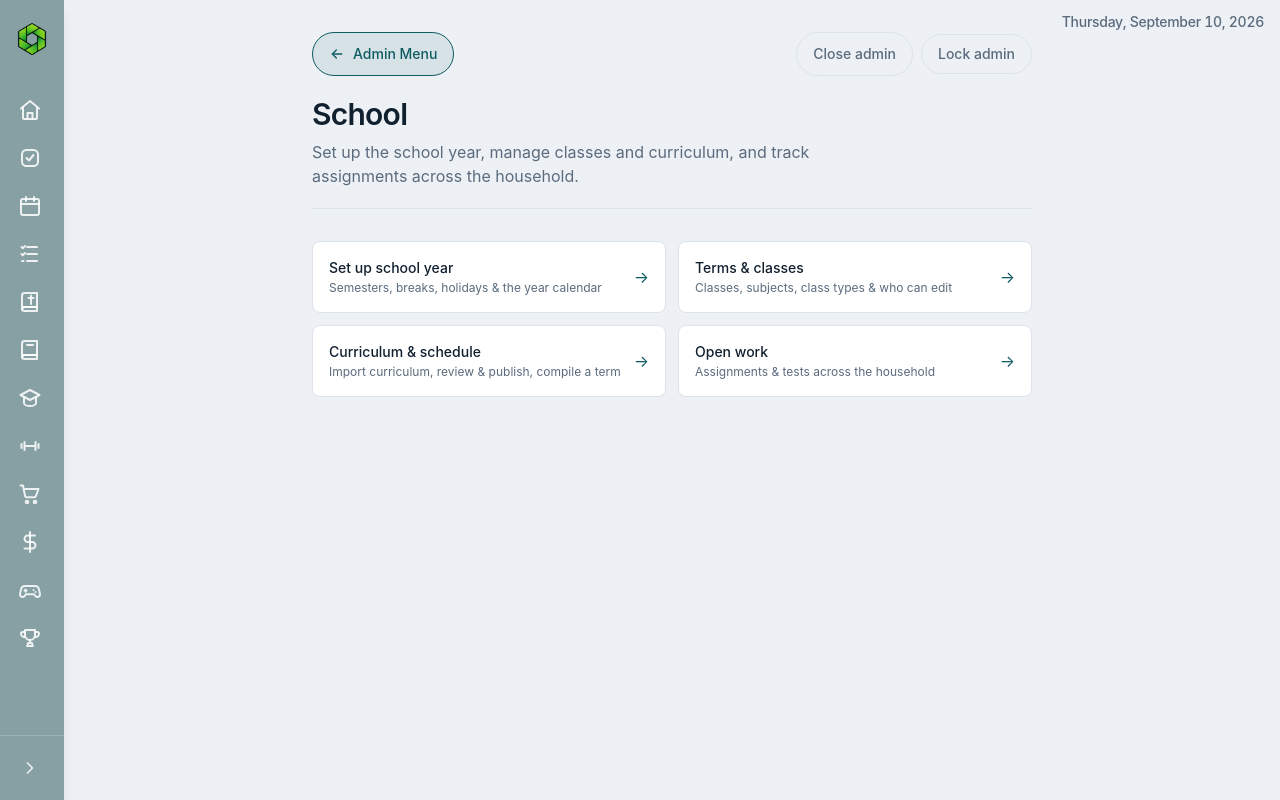
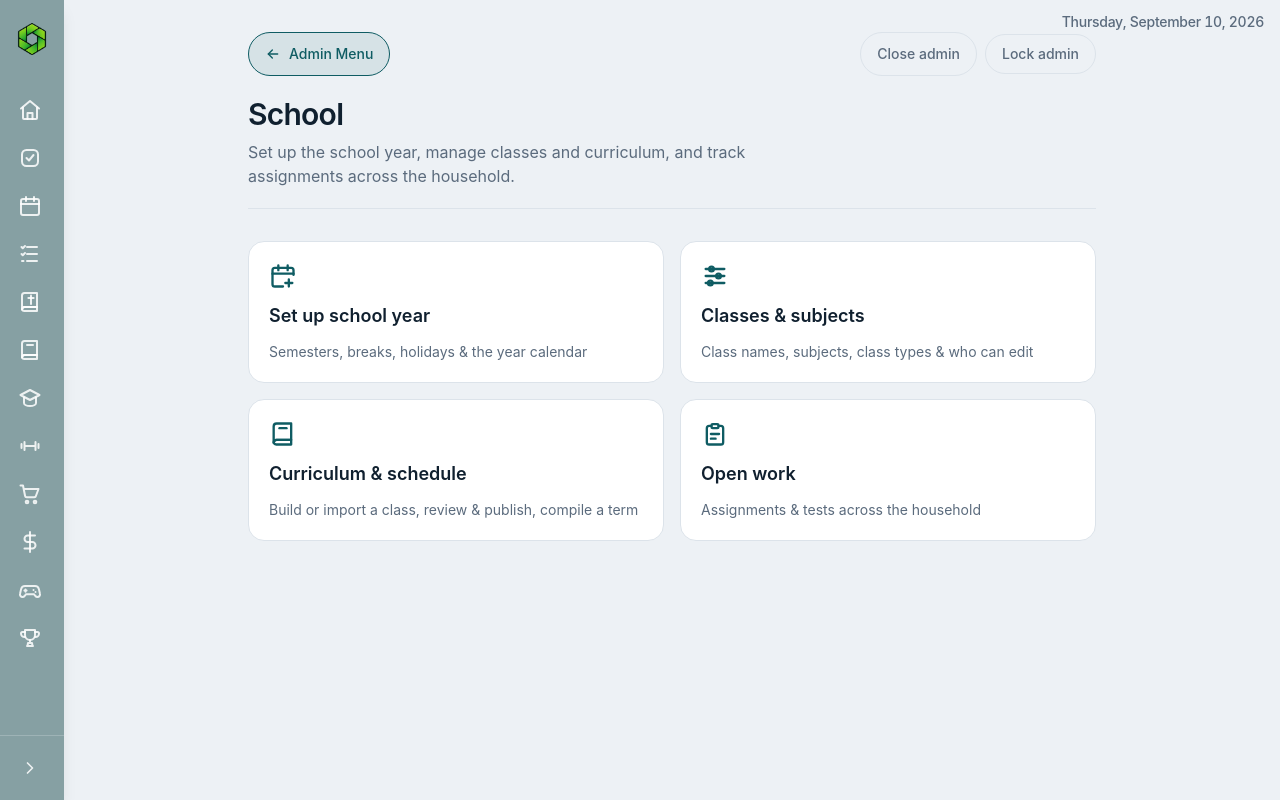
Before and after one commit to thorin29/kairos, a Next.js app: page /admin/school in a window 1280 px wide. Built offline with nearby package versions, Linux system fonts and the light colour scheme; no server answers; the database is empty.

Commit message:
Add files via upload

```diff
--- a/src/app/admin/school/classes/page.tsx
+++ b/src/app/admin/school/classes/page.tsx
@@ -22,7 +22,7 @@ export default async function SchoolClassesPage() {
         &lsaquo; School
       </Link>
       <header className="mb-6 mt-3 border-b border-hairline pb-4">
-        <h1 className="font-display text-2xl font-semibold tracking-tight">Terms &amp; classes</h1>
+        <h1 className="font-display text-2xl font-semibold tracking-tight">Classes &amp; subjects</h1>
       </header>
       <div className="space-y-4">
         <ClassAccessToggle mode={classMode} />
--- a/src/app/admin/school/page.tsx
+++ b/src/app/admin/school/page.tsx
@@ -6,29 +6,39 @@ import { loadBreakReminders, loadVacationPrompts } from "@/lib/queries/school-ye
 import { RolloverBanner } from "./rollover-banner";
 import { BreakReminders } from "./break-reminders";
 import { VacationPrompts } from "./vacation-prompts";
+import {
+  CalendarPlusIcon,
+  SlidersIcon,
+  BookIcon,
+  AssignmentIcon,
+} from "@/components/icons";
 
 export const dynamic = "force-dynamic";
 
-const CARDS = [
+const TILES = [
   {
     href: "/admin/school/year",
-    title: "Set up school year",
-    desc: "Semesters, breaks, holidays & the year calendar",
+    label: "Set up school year",
+    blurb: "Semesters, breaks, holidays & the year calendar",
+    icon: <CalendarPlusIcon className="h-7 w-7" />,
   },
   {
     href: "/admin/school/classes",
-    title: "Terms & classes",
-    desc: "Classes, subjects, class types & who can edit",
+    label: "Classes & subjects",
+    blurb: "Class names, subjects, class types & who can edit",
+    icon: <SlidersIcon className="h-7 w-7" />,
   },
   {
     href: "/admin/school/curriculum",
-    title: "Curriculum & schedule",
-    desc: "Import curriculum, review & publish, compile a term",
+    label: "Curriculum & schedule",
+    blurb: "Build or import a class, review & publish, compile a term",
+    icon: <BookIcon className="h-7 w-7" />,
   },
   {
     href: "/admin/school/work",
-    title: "Open work",
-    desc: "Assignments & tests across the household",
+    label: "Open work",
+    blurb: "Assignments & tests across the household",
+    icon: <AssignmentIcon className="h-7 w-7" />,
   },
 ];
 
@@ -41,7 +51,7 @@ export default async function AdminSchoolPage() {
   ]);
 
   return (
-    <main className="mx-auto max-w-3xl px-6 py-8">
+    <main className="mx-auto max-w-4xl px-6 py-8">
       <AdminBack />
 
       <header className="mb-8 mt-5 border-b border-hairline pb-5">
@@ -56,21 +66,20 @@ export default async function AdminSchoolPage() {
       <BreakReminders breaks={breakReminders} />
       <VacationPrompts vacations={vacationPrompts} />
 
-      <div className="mt-4 grid gap-3 sm:grid-cols-2">
-        {CARDS.map((c) => (
-          <Link
-            key={c.href}
-            href={c.href}
-            className="flex items-center justify-between gap-3 rounded-lg border border-hairline bg-surface px-4 py-4 hover:border-accent"
-          >
-            <span>
-              <span className="block text-sm font-medium">{c.title}</span>
-              <span className="mt-0.5 block text-xs text-muted">{c.desc}</span>
-            </span>
-            <span className="shrink-0 text-accent">&rarr;</span>
-          </Link>
+      <ul className="grid gap-4 sm:grid-cols-2">
+        {TILES.map((tile) => (
+          <li key={tile.href}>
+            <Link
+              href={tile.href}
+              className="flex h-full flex-col gap-3 rounded-2xl border border-hairline bg-surface p-5 transition-all hover:border-accent hover:shadow-sm"
+            >
+              <span className="text-accent">{tile.icon}</span>
+              <span className="font-display text-lg font-semibold">{tile.label}</span>
+              <span className="text-sm text-muted">{tile.blurb}</span>
+            </Link>
+          </li>
         ))}
-      </div>
+      </ul>
     </main>
   );
 }
--- a/src/app/admin/school/school-admin.tsx
+++ b/src/app/admin/school/school-admin.tsx
@@ -3,12 +3,12 @@
 import { useState, useTransition } from "react";
 import { DateField } from "@/components/date-field";
 import { deleteSchoolWork, editSchoolWork } from "@/lib/actions/school";
+import { compressClass } from "@/lib/actions/class-plans";
 import { SCHOOL_TYPES, SCHOOL_TYPE_LABEL } from "@/lib/school";
 import { formatShort } from "@/lib/dates";
 import { AddSchoolWork } from "@/components/add-school-work";
-import { Card } from "@/components/ui";
-import { TrashIcon, PencilIcon } from "@/components/icons";
-import type { PersonSchool } from "@/lib/queries/school";
+import { TrashIcon, PencilIcon, ChevronDownIcon, ChevronRightIcon } from "@/components/icons";
+import type { PersonSchool, SchoolItem } from "@/lib/queries/school";
 
 const FIELD =
   "w-full rounded-md border border-hairline bg-surface px-3 py-2 text-sm outline-none focus:border-accent";
@@ -25,9 +25,21 @@ export function SchoolAdmin({
   today: string;
 }) {
   const pickList = people.map((p) => ({ id: p.id, name: p.name }));
+  const [openUsers, setOpenUsers] = useState<Set<string>>(new Set());
+  const [openGroups, setOpenGroups] = useState<Set<string>>(new Set());
+  const [editGroups, setEditGroups] = useState<Set<string>>(new Set());
+  const [pending, start] = useTransition();
+
+  const flip = (setSet: (fn: (p: Set<string>) => Set<string>) => void, key: string) =>
+    setSet((prev) => {
+      const next = new Set(prev);
+      if (next.has(key)) next.delete(key);
+      else next.add(key);
+      return next;
+    });
 
   return (
-    <div className="space-y-8">
+    <div className="space-y-6">
       <AddSchoolWork
         people={pickList}
         classesByUser={classesByUser}
@@ -35,37 +47,129 @@ export function SchoolAdmin({
         defaultDate={today}
       />
 
-      {people.map((person) => (
-        <section key={person.id}>
-          <div className="mb-2 flex items-center gap-2">
-            <span
-              className="h-3 w-3 rounded-full"
-              style={{ backgroundColor: person.color }}
-            />
-            <h3 className="font-display text-sm font-semibold">{person.name}</h3>
-            <span className="text-xs text-muted">
+      <div className="space-y-2">
+        {people.map((person) => {
+          const open = openUsers.has(person.id);
+          const groups = groupItems(person.items);
+          return (
+            <div key={person.id} className="overflow-hidden rounded-lg border border-hairline bg-surface">
+              <button
+                onClick={() => flip(setOpenUsers, person.id)}
+                className="flex w-full items-center gap-2 px-4 py-3 text-left"
+              >
+                {open ? <ChevronDownIcon className="h-4 w-4 text-muted" /> : <ChevronRightIcon className="h-4 w-4 text-muted" />}
+                <span className="h-3 w-3 rounded-full" style={{ backgroundColor: person.color }} />
+                <span className="text-sm font-semibold">{person.name}</span>
+                <span className="ml-auto text-xs text-muted">
                   {person.pending === 0
                     ? "nothing due"
-                : `${person.pending} open${
-                    person.overdue > 0 ? ` \u00b7 ${person.overdue} late` : ""
-                  }`}
+                    : `${person.pending} open${person.overdue > 0 ? ` \u00b7 ${person.overdue} late` : ""}`}
                 </span>
+              </button>
+
+              {open && (
+                <div className="space-y-1.5 border-t border-hairline p-3">
+                  {groups.length === 0 ? (
+                    <p className="px-1 py-2 text-xs text-muted">Nothing open.</p>
+                  ) : (
+                    groups.map((g) => {
+                      const gkey = `${person.id}|${g.key}`;
+                      const gOpen = openGroups.has(gkey);
+                      const editing = editGroups.has(gkey);
+                      return (
+                        <div key={gkey} className="overflow-hidden rounded-md border border-hairline">
+                          <button
+                            onClick={() => flip(setOpenGroups, gkey)}
+                            className="flex w-full items-center gap-2 px-3 py-2 text-left text-sm"
+                          >
+                            {gOpen ? <ChevronDownIcon className="h-4 w-4 text-muted" /> : <ChevronRightIcon className="h-4 w-4 text-muted" />}
+                            <span className="h-2.5 w-2.5 rounded-sm" style={{ backgroundColor: g.color || "#94a3b8" }} />
+                            <span className="font-medium">{g.label}</span>
+                            <span className="ml-auto text-xs text-muted">{g.items.length}</span>
+                          </button>
+
+                          {gOpen && (
+                            <div className="border-t border-hairline">
+                              <div className="flex items-center gap-4 px-3 py-2">
+                                <button
+                                  onClick={() => flip(setEditGroups, gkey)}
+                                  className="text-xs font-medium text-accent hover:underline"
+                                >
+                                  {editing ? "Done" : "Edit"}
+                                </button>
+                                {g.classId && (
+                                  <button
+                                    disabled={pending}
+                                    onClick={() =>
+                                      start(async () => {
+                                        await compressClass(g.classId as string);
+                                      })
+                                    }
+                                    className="text-xs text-muted hover:text-ink disabled:opacity-50"
+                                    title="Pull this class's remaining work earlier"
+                                  >
+                                    Compress schedule
+                                  </button>
+                                )}
                               </div>
-
-          {person.items.length > 0 && (
-            <Card className="divide-y divide-hairline">
-              {person.items.map((it) => (
+                              <div className="divide-y divide-hairline border-t border-hairline">
+                                {g.items.map((it) =>
+                                  editing ? (
                                     <ItemRow
                                       key={it.id}
                                       item={it}
                                       classes={classesByUser[person.id] ?? []}
                                       subjects={subjects}
                                     />
-              ))}
-            </Card>
+                                  ) : (
+                                    <ReadOnlyLine key={it.id} item={it} />
+                                  ),
                                 )}
-        </section>
-      ))}
+                              </div>
+                            </div>
+                          )}
+                        </div>
+                      );
+                    })
+                  )}
+                </div>
+              )}
+            </div>
+          );
+        })}
+      </div>
+    </div>
+  );
+}
+
+type Group = { key: string; label: string; color: string | null; classId: string | null; items: SchoolItem[] };
+
+/** Group a person's open work by class (falling back to subject), earliest first. */
+function groupItems(items: SchoolItem[]): Group[] {
+  const map = new Map<string, Group>();
+  for (const it of items) {
+    const label = it.className ?? it.subject ?? "Other";
+    const key = it.classId ?? `subject:${label}`;
+    const g = map.get(key) ?? { key, label, color: it.classColor, classId: it.classId, items: [] };
+    g.items.push(it);
+    map.set(key, g);
+  }
+  return [...map.values()].sort((a, b) => a.label.localeCompare(b.label));
+}
+
+/** A read-only work line — no edit/delete icons until the subject's Edit is on. */
+function ReadOnlyLine({ item }: { item: SchoolItem }) {
+  return (
+    <div className="flex items-center gap-3 px-3 py-2.5">
+      <div className="min-w-0 flex-1">
+        <p className="truncate text-sm">{item.title}</p>
+        <p className="mt-0.5 text-xs text-muted">
+          {SCHOOL_TYPE_LABEL[item.type]}
+          <span className={`tabular ml-2 ${item.overdue ? "font-medium text-red-700" : ""}`}>
+            due {formatShort(item.dueISO)}
+          </span>
+        </p>
+      </div>
     </div>
   );
 }
--- a/src/app/admin/school/year/school-year-setup.tsx
+++ b/src/app/admin/school/year/school-year-setup.tsx
@@ -129,11 +129,11 @@ export function SchoolYearSetup({ year }: { year: SchoolYear }) {
 
       {existing && (
         <Link
-          href="/admin/school"
+          href="/admin/school/curriculum"
           className="flex items-center justify-between rounded-lg border border-accent bg-accent/10 px-4 py-3 text-sm hover:brightness-105"
         >
           <span className="font-medium text-accent">Add classes for a student</span>
-          <span className="text-xs text-muted">upload a CSV &amp; publish &rarr;</span>
+          <span className="text-xs text-muted">build or upload a class &amp; publish &rarr;</span>
         </Link>
       )}
 
```
Also changed, not shown: src/app/admin/school/curriculum/page.tsx (+15 -1 lines), src/lib/actions/class-plans.ts (+16 -0 lines), src/lib/version.ts (+8 -1 lines). Lines whose indentation alone changed are shown as unchanged.
